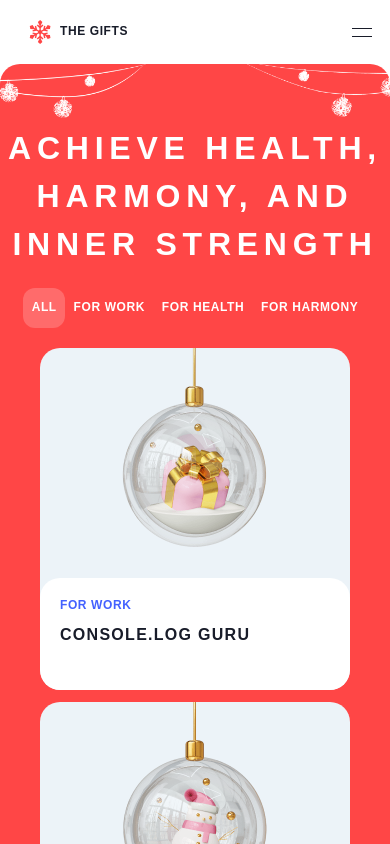
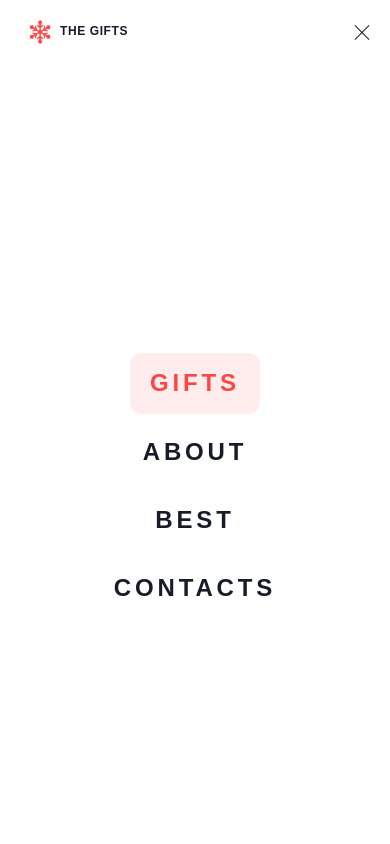
Before and after one commit to dusixx/christmas-shop, a plain HTML site: page christmas-shop/gifts.html in a window 390 px wide. Both pictures are taken after a click on the button "Burger menu button". Shown: the top 844 px of the page. Drawn offline with Linux system fonts and the light colour scheme; a web font is replaced by a local one.

Commit message:
feat: add burger menu functionality

```diff
--- a/christmas-shop/gifts.html
+++ b/christmas-shop/gifts.html
@@ -5,6 +5,7 @@
     <meta name="viewport" content="width=device-width, initial-scale=1.0" />
     <link rel="stylesheet" href="./styles/css/main.css" />
     <link rel="icon" type="image/svg+xml" href="./images/favicon.svg" />
+    <script type="module" crossorigin src="./js/index.js"></script>
     <title>Christmas shop</title>
   </head>
   <body>
@@ -16,15 +17,15 @@
           </svg>
           <span class="logo__text">the gifts</span>
         </a>
-        <nav class="header__nav">
-          <ul class="site-nav">
-            <li><a class="site-nav__link site-nav__link--current" href="./gifts.html" tabindex="-1">Gifts</a></li>
+        <nav class="site-nav">
+          <ul class="site-nav__items">
+            <li><a class="site-nav__link site-nav__link--current" href="./gifts.html">Gifts</a></li>
             <li><a class="site-nav__link" href="./index.html#about">About</a></li>
             <li><a class="site-nav__link" href="./index.html#best-gifts">Best</a></li>
             <li><a class="site-nav__link" href="#contacts">Contacts</a></li>
           </ul>
         </nav>
-        <button class="burger-btn" type="button">
+        <button class="burger-btn" type="button" aria-label="Burger menu button">
           <span class="burger-btn__slice"></span>
           <span class="burger-btn__slice"></span>
         </button>
@@ -253,5 +254,16 @@
         </div>
       </div>
     </footer>
+    <!--Burger menu-->
+    <aside class="burger-menu">
+      <nav class="site-nav">
+        <ul class="site-nav__items">
+          <li><a class="site-nav__link site-nav__link--current" href="./gifts.html">Gifts</a></li>
+          <li><a class="site-nav__link" href="./index.html#about">About</a></li>
+          <li><a class="site-nav__link" href="./index.html#best-gifts">Best</a></li>
+          <li><a class="site-nav__link" href="#contacts">Contacts</a></li>
+        </ul>
+      </nav>
+    </aside>
   </body>
 </html>
--- /dev/null
+++ b/christmas-shop/js/burger-menu.js
@@ -0,0 +1,43 @@
+import { wasKeyDown } from "./helpers.js";
+import { refs } from "./refs.js";
+
+const { header, body, burgerMenu, menuItem, burgerBtn } = refs;
+const matchMediaTablet = matchMedia(`(width > 768px)`);
+
+const toggleBodyVScroll = () => {
+  return body.classList.toggle("scroll-off");
+};
+
+const calcMenuTop = () => {
+  return (burgerMenu.style.top = getComputedStyle(header).height);
+};
+
+const showMenu = () => {
+  burgerBtn.classList.toggle("burger-btn--active");
+  return burgerMenu.classList.toggle("burger-menu--active");
+};
+
+const handleEscKeydown = e => {
+  return wasKeyDown("Escape", e) && toggleMenu();
+};
+
+const handleMatchMedia = e => {
+  return e.matches && toggleMenu();
+};
+
+const toggleMenu = () => {
+  calcMenuTop();
+  toggleBodyVScroll();
+
+  // was shown
+  if (showMenu()) {
+    document.addEventListener("keydown", handleEscKeydown, { once: true });
+    matchMediaTablet.addEventListener("change", handleMatchMedia, { once: true });
+    menuItem.forEach(itm => itm.addEventListener("click", toggleMenu, { once: true }));
+    return true;
+  } else {
+    matchMediaTablet.removeEventListener("change", handleMatchMedia);
+  }
+};
+
+burgerBtn.addEventListener("click", toggleMenu);
--- /dev/null
+++ b/christmas-shop/js/helpers.js
@@ -0,0 +1,13 @@
+const root = document.querySelector(":root");
+
+export const wasKeyDown = (key, e) => {
+  return e.key === key && !e.ctrlKey && !e.altKey && !e.shiftKey;
+};
+
+export const getCSSVar = varName => {
+  return getComputedStyle(root).getPropertyValue(varName);
+};
+
+export const setCSSVar = (varName, val) => {
+  return root.style.setProperty(varName, val);
+};
--- /dev/null
+++ b/christmas-shop/js/index.js
@@ -0,0 +1 @@
+import "./burger-menu.js";
--- /dev/null
+++ b/christmas-shop/js/refs.js
@@ -0,0 +1,9 @@
+const burgerMenu = document.querySelector(".burger-menu");
+
+export const refs = {
+  body: document.querySelector("body"),
+  header: document.querySelector(".header"),
+  burgerBtn: document.querySelector(".burger-btn"),
+  menuItem: burgerMenu.querySelectorAll(".site-nav__link"),
+  burgerMenu,
+};
--- a/christmas-shop/styles/sass/components/_burger-btn.scss
+++ b/christmas-shop/styles/sass/components/_burger-btn.scss
@@ -30,12 +30,10 @@
 }
 
 .burger-btn--active {
-  &:active {
-    .burger-btn__slice:first-child {
-      transform: translateY(4px) rotate(45deg);
-    }
-    .burger-btn__slice:last-child {
-      transform: translateY(-4px) rotate(-45deg);
-    }
+  .burger-btn__slice:first-child {
+    transform: translateY(4px) rotate(45deg);
+  }
+  .burger-btn__slice:last-child {
+    transform: translateY(-4px) rotate(-45deg);
   }
 }
--- a/christmas-shop/styles/sass/components/_container.scss
+++ b/christmas-shop/styles/sass/components/_container.scss
@@ -1,6 +1,6 @@
 .container {
   max-width: var(--section-max-width);
-  min-width: 330px;
+  min-width: 310px;
 
   margin: 0 auto;
   padding: 0 smooth-out($bp-tablet, 8px, $bp-desktop, 82px);
--- /dev/null
+++ b/christmas-shop/styles/sass/components/_scroll-off.scss
@@ -0,0 +1,5 @@
+.scroll-off {
+  position: fixed;
+  overflow-y: scroll;
+  width: 100%;
+}
--- a/christmas-shop/styles/sass/components/_site-nav.scss
+++ b/christmas-shop/styles/sass/components/_site-nav.scss
@@ -1,11 +1,8 @@
-.site-nav {
-  display: none;
+.site-nav__items {
+  display: flex;
   align-items: center;
+  justify-content: center;
   gap: 8px;
-
-  @media (width > $bp-tablet) {
-    display: flex;
-  }
 }
 
 .site-nav__link {
--- a/christmas-shop/styles/sass/components/_timer.scss
+++ b/christmas-shop/styles/sass/components/_timer.scss
@@ -18,10 +18,12 @@
   &__number {
     @extend %title;
     line-height: 1;
+    padding: 3px 0 0 3px;
   }
 
   &__unit {
     @extend %subtitle;
+    line-height: 1;
   }
 }
 
@@ -34,8 +36,6 @@
   gap: 8px;
 
   width: 80px;
-  padding: 2px;
-
   color: var(--color-static-white);
 
   &:not(:last-child)::after {
--- /dev/null
+++ b/christmas-shop/styles/sass/layout/_burger-menu.scss
@@ -0,0 +1,37 @@
+.burger-menu {
+  @extend .container;
+
+  position: fixed;
+  width: 100vw;
+  height: 100vh;
+
+  margin: 0;
+  padding: 0;
+
+  background-color: var(--color-static-white);
+
+  @include transition("transform, opacity, visibility");
+
+  @include hidden(true);
+  transform: translateX(100%);
+
+  &--active {
+    @include hidden(false);
+    transform: translateX(0);
+  }
+}
+
+.burger-menu .site-nav {
+  display: flex;
+  justify-content: center;
+  align-items: center;
+  height: 100%;
+
+  &__items {
+    flex-direction: column;
+  }
+
+  &__link {
+    @extend %title;
+  }
+}
--- a/christmas-shop/styles/sass/layout/_cta.scss
+++ b/christmas-shop/styles/sass/layout/_cta.scss
@@ -40,9 +40,9 @@
     text-align: center;
   }
 
-  &__container-timer {
+  &__timer-container {
     display: flex;
     flex-direction: column;
-    gap: 5px;
+    gap: 8px;
   }
 }
--- a/christmas-shop/styles/sass/layout/_header.scss
+++ b/christmas-shop/styles/sass/layout/_header.scss
@@ -13,4 +13,10 @@
 
     background-color: var(--color-static-white);
   }
+
+  & .site-nav {
+    @media (width <= $bp-tablet) {
+      display: none;
+    }
+  }
 }
--- a/christmas-shop/styles/sass/main.scss
+++ b/christmas-shop/styles/sass/main.scss
@@ -31,6 +31,7 @@
 @import "./components/category";
 @import "./components/container";
 @import "./components/burger-btn";
+@import "./components/scroll-off";
 
 // layout
 @import "./layout/header";
@@ -41,3 +42,4 @@
 @import "./layout/cta";
 @import "./layout/footer";
 @import "./layout/gifts";
+@import "./layout/burger-menu";
--- a/christmas-shop/styles/sass/utils/mixins/_misc.scss
+++ b/christmas-shop/styles/sass/utils/mixins/_misc.scss
@@ -27,3 +27,15 @@
     }
   }
 }
+
+@mixin hidden($flag: true) {
+  @if ($flag == true) {
+    opacity: 0;
+    pointer-events: none;
+    visibility: hidden;
+  } @else if ($flag == false) {
+    opacity: 1;
+    pointer-events: all;
+    visibility: visible;
+  }
+}
```
Also changed, not shown: christmas-shop/index.html (+25 -13 lines), christmas-shop/styles/css/main.css, 1 other file.
